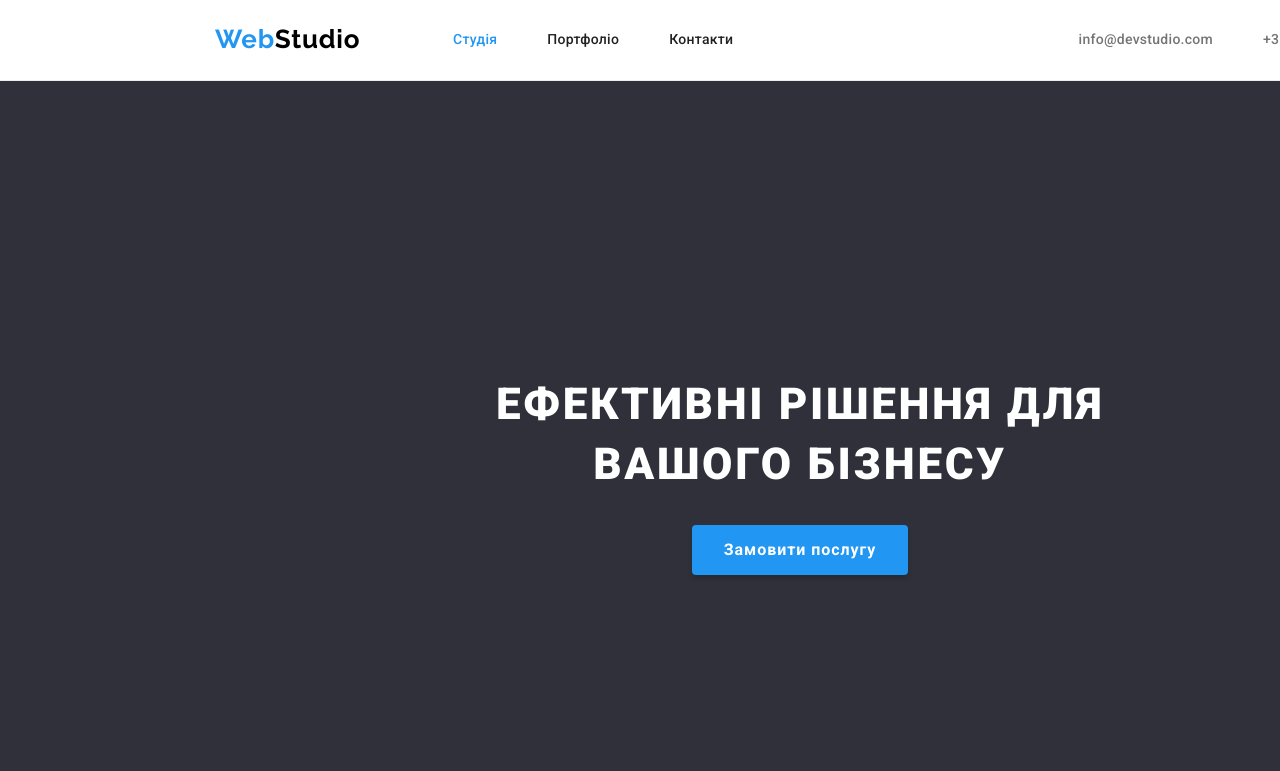
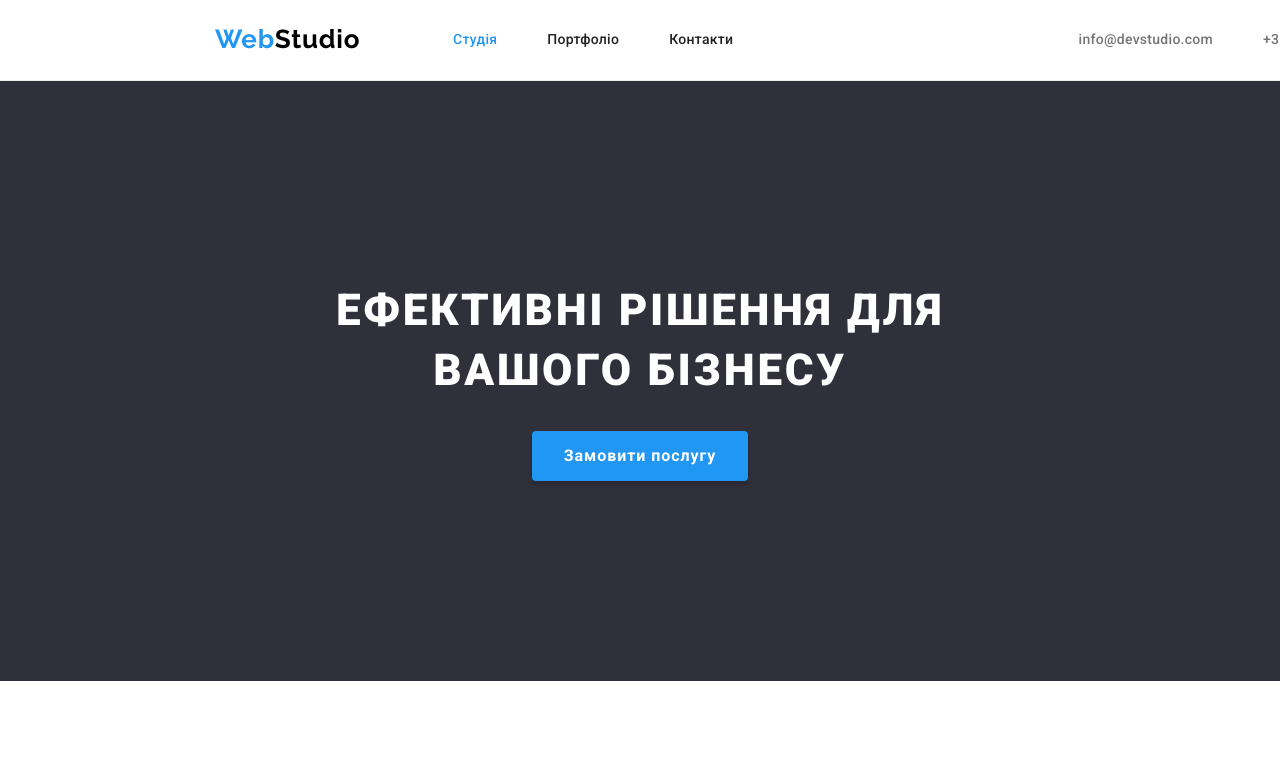
Before and after one commit to lysbrodya/goit-markup-hw-03, a plain HTML site: page index.html in a window 1280 px wide. Shown: the top 771 px of the page. Drawn offline with nearby package versions, Linux system fonts and the light colour scheme.

Commit message:
after checking

```diff
--- a/css/styles.css
+++ b/css/styles.css
@@ -182,7 +182,13 @@ ul {
     background-color: var(--herobot-bcg-color);
     margin-left: auto;
     margin-right: auto;
-    padding: 200px;
+    padding-top: 200px;
+    padding-bottom: 200px;
+}
+
+.hero .container {
+    padding-top: 0px;
+    padding-bottom: 0px;
 }
 
 .hero-title {
```
